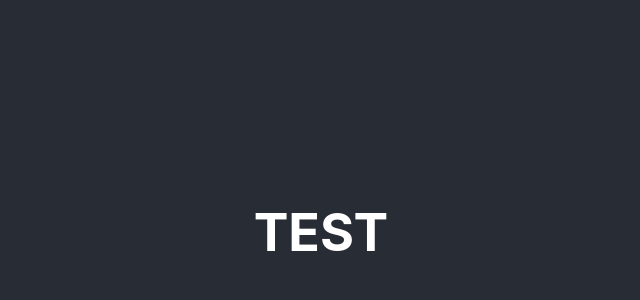
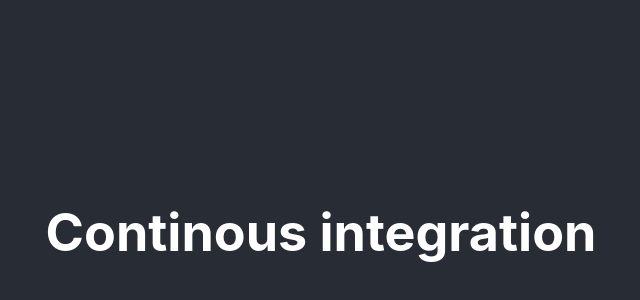
Before and after one commit to walterchaconumusic/external-partner-app, a React (Create React App) app: page / in a window 1280 px wide. Shown: the part 168-468 px from the top of the page, without its empty margins (319-959 px from the left). Built offline with nearby package versions, Linux system fonts and the light colour scheme.

Commit message:
Connect Netlify to Github

```diff
--- a/src/App.js
+++ b/src/App.js
@@ -4,7 +4,7 @@ function App() {
   return (
     <div className="App">
       <header className="App-header">
-        <h1>TEST</h1>
+        <h1>Continous integration</h1>
       </header>
     </div>
   );
```
Also changed, not shown: 1 other file (tests, documents, lock files or other folders).
